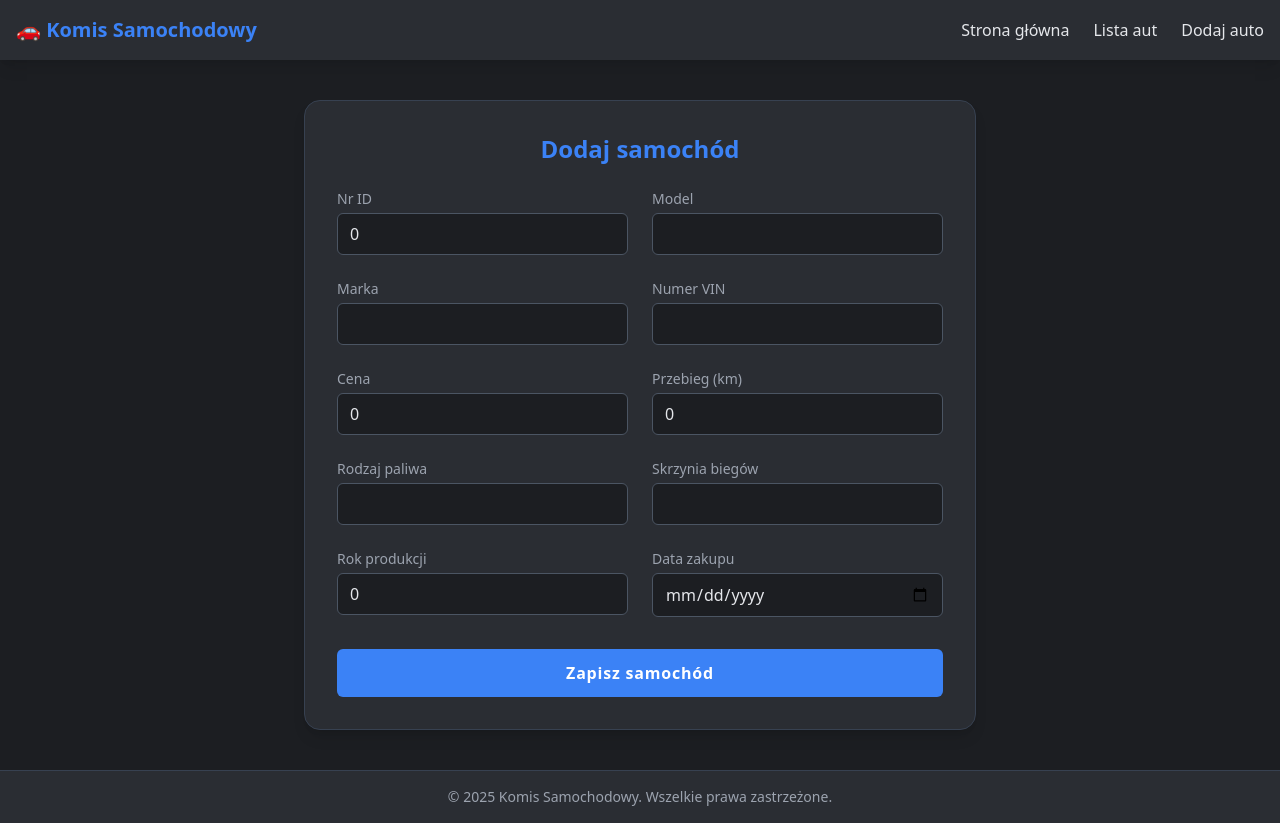
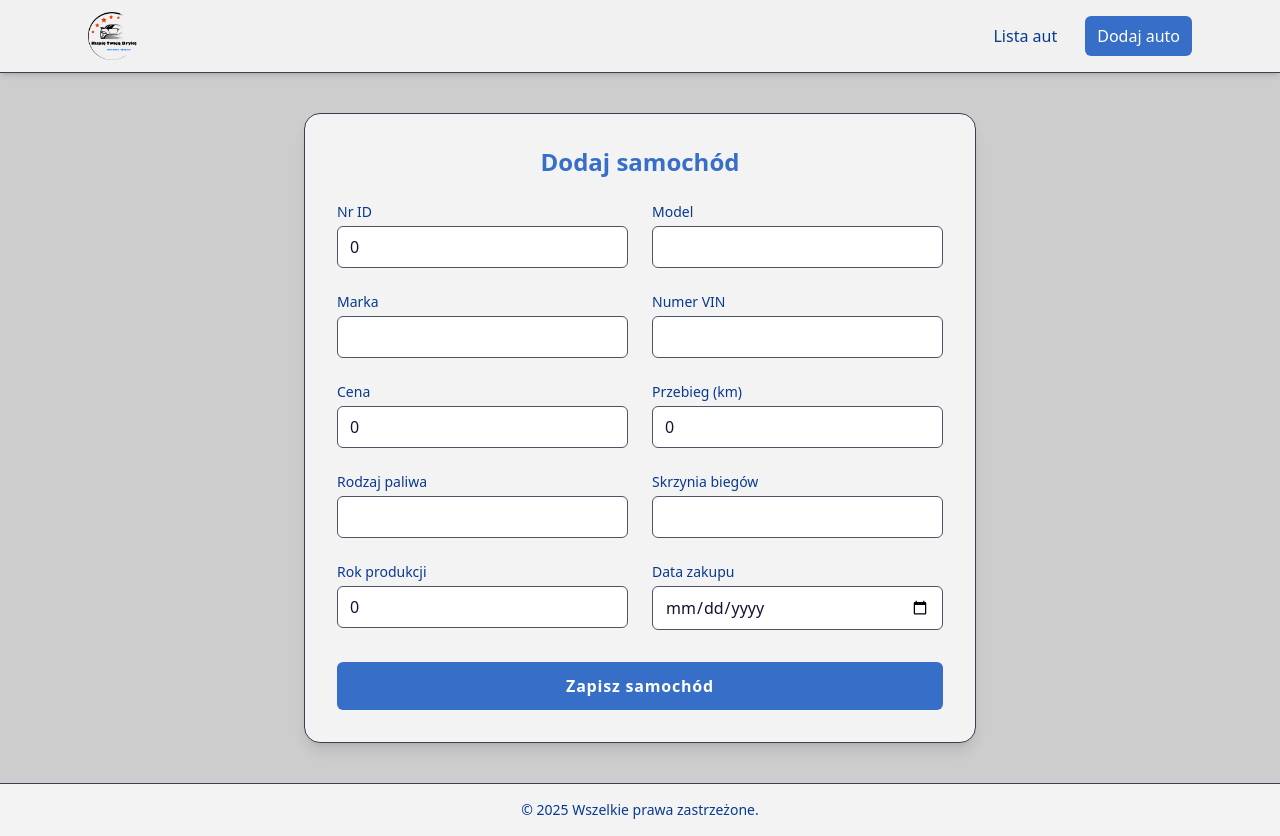
Before and after one commit to Gabecznik/KupieTwojaBryke, a React (Vite) app: page /form in a window 1280 px wide. Built offline with nearby package versions, Linux system fonts and the light colour scheme.

Commit message:
layout with tailwind

```diff
--- a/src/components/CarForm/CarForm.tsx
+++ b/src/components/CarForm/CarForm.tsx
@@ -55,7 +55,7 @@ export function CarForm() {
             <input
               type="number"
               {...register("id", { required: true })}
-              className="w-full px-3 py-2 rounded-md bg-background border border-gray-600 focus:border-primary focus:ring-2 focus:ring-primary focus:outline-none"
+              className="w-full px-3 py-2 rounded-md bg-white border border-gray-600 focus:border-primary focus:ring-2 focus:ring-primary focus:outline-none"
             />
             {errors.id && (
               <p className="text-accent text-sm mt-1">Nr ID jest wymagany</p>
@@ -67,7 +67,7 @@ export function CarForm() {
             <label className="block mb-1 text-sm text-textMuted">Model</label>
             <input
               {...register("model", { required: true, minLength: 2 })}
-              className="w-full px-3 py-2 rounded-md bg-background border border-gray-600 focus:border-primary focus:ring-2 focus:ring-primary focus:outline-none"
+              className="w-full px-3 py-2 rounded-md bg-white border border-gray-600 focus:border-primary focus:ring-2 focus:ring-primary focus:outline-none"
             />
             {errors.model && (
               <p className="text-accent text-sm mt-1">
@@ -81,7 +81,7 @@ export function CarForm() {
             <label className="block mb-1 text-sm text-textMuted">Marka</label>
             <input
               {...register("brand", { required: true })}
-              className="w-full px-3 py-2 rounded-md bg-background border border-gray-600 focus:border-primary focus:ring-2 focus:ring-primary focus:outline-none"
+              className="w-full px-3 py-2 rounded-md bg-white border border-gray-600 focus:border-primary focus:ring-2 focus:ring-primary focus:outline-none"
             />
             {errors.brand && (
               <p className="text-accent text-sm mt-1">
@@ -95,7 +95,7 @@ export function CarForm() {
             <label className="block mb-1 text-sm text-textMuted">Numer VIN</label>
             <input
               {...register("vin")}
-              className="w-full px-3 py-2 rounded-md bg-background border border-gray-600 focus:border-primary focus:ring-2 focus:ring-primary focus:outline-none"
+              className="w-full px-3 py-2 rounded-md bg-white border border-gray-600 focus:border-primary focus:ring-2 focus:ring-primary focus:outline-none"
             />
           </div>
 
@@ -105,7 +105,7 @@ export function CarForm() {
             <input
               type="number"
               {...register("price")}
-              className="w-full px-3 py-2 rounded-md bg-background border border-gray-600 focus:border-primary focus:ring-2 focus:ring-primary focus:outline-none"
+              className="w-full px-3 py-2 rounded-md bg-white border border-gray-600 focus:border-primary focus:ring-2 focus:ring-primary focus:outline-none"
             />
           </div>
 
@@ -115,7 +115,7 @@ export function CarForm() {
             <input
               type="number"
               {...register("mileage")}
-              className="w-full px-3 py-2 rounded-md bg-background border border-gray-600 focus:border-primary focus:ring-2 focus:ring-primary focus:outline-none"
+              className="w-full px-3 py-2 rounded-md bg-white border border-gray-600 focus:border-primary focus:ring-2 focus:ring-primary focus:outline-none"
             />
           </div>
 
@@ -124,7 +124,7 @@ export function CarForm() {
             <label className="block mb-1 text-sm text-textMuted">Rodzaj paliwa</label>
             <input
               {...register("fuelType")}
-              className="w-full px-3 py-2 rounded-md bg-background border border-gray-600 focus:border-primary focus:ring-2 focus:ring-primary focus:outline-none"
+              className="w-full px-3 py-2 rounded-md bg-white border border-gray-600 focus:border-primary focus:ring-2 focus:ring-primary focus:outline-none"
             />
           </div>
 
@@ -133,7 +133,7 @@ export function CarForm() {
             <label className="block mb-1 text-sm text-textMuted">Skrzynia biegów</label>
             <input
               {...register("transmission")}
-              className="w-full px-3 py-2 rounded-md bg-background border border-gray-600 focus:border-primary focus:ring-2 focus:ring-primary focus:outline-none"
+              className="w-full px-3 py-2 rounded-md bg-white border border-gray-600 focus:border-primary focus:ring-2 focus:ring-primary focus:outline-none"
             />
           </div>
 
@@ -143,7 +143,7 @@ export function CarForm() {
             <input
               type="number"
               {...register("yearOfProduction")}
-              className="w-full px-3 py-2 rounded-md bg-background border border-gray-600 focus:border-primary focus:ring-2 focus:ring-primary focus:outline-none"
+              className="w-full px-3 py-2 rounded-md bg-white border border-gray-600 focus:border-primary focus:ring-2 focus:ring-primary focus:outline-none"
             />
           </div>
 
@@ -153,7 +153,7 @@ export function CarForm() {
             <input
               type="date"
               {...register("purchaseDate")}
-              className="w-full px-3 py-2 rounded-md bg-background border border-gray-600 focus:border-primary focus:ring-2 focus:ring-primary focus:outline-none"
+              className="w-full px-3 py-2 rounded-md bg-white border border-gray-600 focus:border-primary focus:ring-2 focus:ring-primary focus:outline-none"
             />
           </div>
         </div>
--- a/src/components/pages/Home.tsx
+++ b/src/components/pages/Home.tsx
@@ -1,18 +1,33 @@
 import { Link } from "react-router-dom";
+import logo from "../../images/logo.png"
 
 export function Home() {
   return (
     <div className="home">
-      <div className="h-40 flex items-center justify-center bg-background text-textMain rounded-lg shadow-md">
-  Test kolorów 🎨 bg-background + text-textMain
-</div>
-      <h1>Witaj w aplikacji Komis Samochodowy 🚗</h1>
-      <p>Wybierz, co chcesz zrobić:</p>
-      <div className="home-buttons">
-        <Link to="/cars" className="btn">
+      <div className="h-40 flex items-center justify-center bg-surface text-textMain rounded-lg shadow-md">
+        <Link to="/" className="flex items-center gap-3 hover:opacity-90 transition">
+            <img
+              src={logo}
+              alt="Logo"
+              className="h-36 object-contain"
+            />
+            <span className="text-xl font-bold text-primary tracking-wide">
+              Kupię Twoją Brykę
+            </span>
+          </Link>
+      </div>
+      <div className="flex flex-col sm:flex-row items-center justify-center gap-6 mt-8 w-full max-w-md mx-auto">
+        <Link
+          to="/list"
+          className="w-full sm:w-1/2 text-center px-6 py-3 bg-primary text-white font-semibold rounded-lg shadow-md hover:bg-blue-600 hover:-translate-y-1 transition-all duration-300 flex justify-center items-center gap-2"
+        >
           📋 Zobacz listę samochodów
         </Link>
-        <Link to="/add" className="btn">
+
+        <Link
+          to="/form"
+          className="w-full sm:w-1/2 text-center px-6 py-3 bg-accent text-black font-semibold rounded-lg shadow-md hover:bg-yellow-400 hover:-translate-y-1 transition-all duration-300 flex justify-center items-center gap-2"
+        >
           ➕ Dodaj nowy samochód
         </Link>
       </div>
--- a/src/layout/Layout.tsx
+++ b/src/layout/Layout.tsx
@@ -1,26 +1,74 @@
-import { Link, Outlet } from "react-router-dom";
+import { Link, NavLink, Outlet } from "react-router-dom";
+import logo from "../images/logo.png"
 
 export function Layout() {
   return (
     <div className="min-h-screen flex flex-col bg-background text-textMain font-sans">
-      {/* 🔹 Nawigacja */}
-      <nav className="bg-surface shadow-lg p-4 flex justify-between items-center">
-        <h1 className="text-xl font-bold text-primary">🚗 Komis Samochodowy</h1>
-        <div className="flex gap-6">
-          <Link to="/" className="hover:text-accent transition">Strona główna</Link>
-          <Link to="/list" className="hover:text-accent transition">Lista aut</Link>
-          <Link to="/form" className="hover:text-accent transition">Dodaj auto</Link>
+      {/* Nawigacja */}
+      <nav className="bg-surface/95 backdrop-blur-sm border-b border-gray-700 shadow-md">
+        <div className="max-w-6xl mx-auto flex justify-between items-center px-6 py-3">
+          <Link to="/" className="flex items-center gap-3 hover:opacity-90 transition">
+            <img
+              src={logo}
+              alt="Logo"
+              className="h-12 object-contain rounded-md"
+            />
+            <span className="text-xl font-bold text-primary tracking-wide">
+              {/* Kupię Twoją Brykę */}
+            </span>
+          </Link>
+
+          <div className="flex gap-4">
+            {/* <NavLink
+              to="/"
+              className={({ isActive }) =>
+                `px-3 py-2 rounded-md transition-all duration-200 ${
+                  isActive
+                    ? "bg-primary text-white"
+                    : "text-textMuted hover:text-accent hover:bg-gray-800/60"
+                }`
+              }
+            >
+              Strona główna
+            </NavLink> */}
+
+            <NavLink
+              to="/list"
+              className={({ isActive }) =>
+                `px-3 py-2 rounded-md transition-all duration-200 ${
+                  isActive
+                    ? "bg-primary text-white"
+                    : "text-textMuted hover:text-accent hover:bg-gray-800/60"
+                }`
+              }
+            >
+              Lista aut
+            </NavLink>
+
+            <NavLink
+              to="/form"
+              className={({ isActive }) =>
+                `px-3 py-2 rounded-md transition-all duration-200 ${
+                  isActive
+                    ? "bg-primary text-white"
+                    : "text-textMuted hover:text-accent hover:bg-gray-800/60"
+                }`
+              }
+            >
+              Dodaj auto
+            </NavLink>
+          </div>
         </div>
       </nav>
 
-      {/* 🔹 Główna treść (tu wczytują się strony) */}
+      {/* Główna treść */}
       <main className="flex-1 p-6 md:p-10">
         <Outlet />
       </main>
 
-      {/* 🔹 Stopka */}
+      {/* Stopka */}
       <footer className="bg-surface border-t border-gray-700 text-center p-4 text-sm text-textMuted">
-        © 2025 Komis Samochodowy. Wszelkie prawa zastrzeżone.
+        © 2025 Wszelkie prawa zastrzeżone.
       </footer>
     </div>
   );
--- a/tailwind.config.js
+++ b/tailwind.config.js
@@ -6,13 +6,14 @@ export default {
   theme: {
     colors: {
       ...colors,
-      background: "#1c1e22",
-      surface: "#2a2d33",
-      primary: "#3b82f6",
+      background: "#cdcdcdff",
+      surface: "#f3f3f3ff",
+      primary: "#376fc8ff",
       accent: "#facc15",
       orangeAccent: "#f59e0b",
-      textMain: "#e5e7eb",
-      textMuted: "#9ca3af",
+      textMain: "#151134ff",
+      textMuted: "#07398fff",
+      textPlain: "#060034ff",
     },
   },
   plugins: [],
```
Also changed, not shown: src/components/CarList/CarList.tsx (+6 -6 lines), src/images/logo.png (added).
